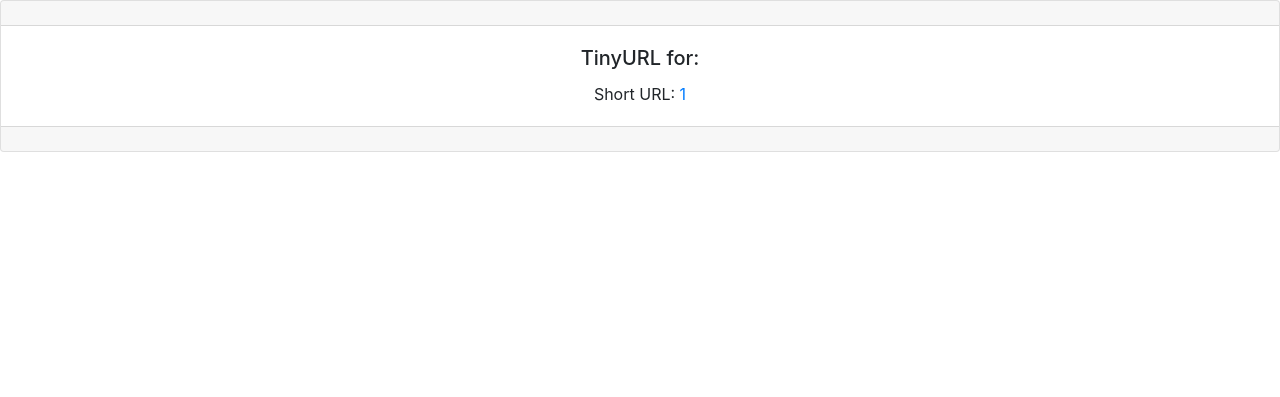
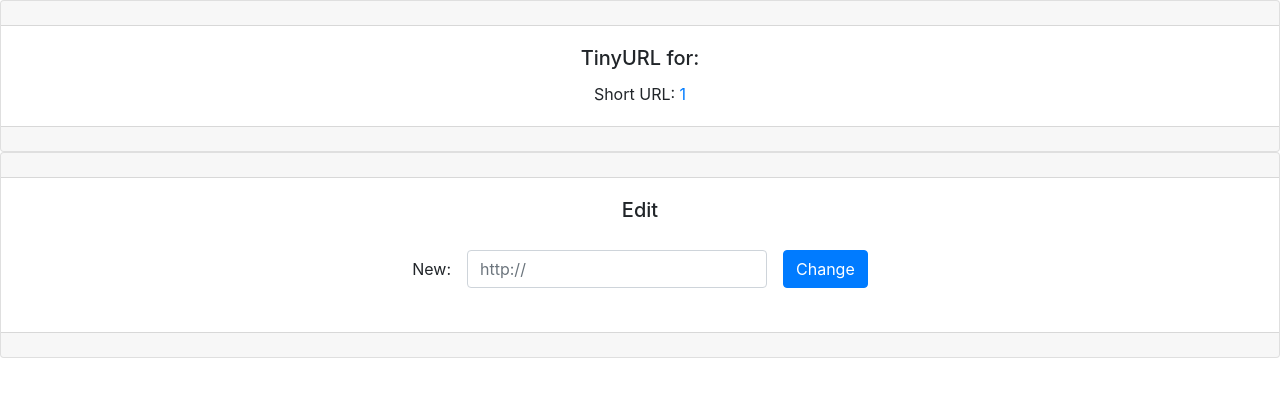
Before and after one commit to ebussiere/tinyapp, a Node server app: page /urls/1 in a window 1280 px wide. Shown: the part 56-453 px from the top of the page. Run offline with Node 20, Linux system fonts and the light colour scheme; some libraries are stand-ins or nearby versions.

Commit message:
added edit url function

```diff
--- a/express_server.js
+++ b/express_server.js
@@ -38,20 +38,38 @@ app.get("/urls/:shortURL", (req, res) => {
 });
 
 app.post("/urls", (req, res) => {
-  console.log(req.body);
+  //console.log(req.body);
   const shortURL = generateRandomString();
   urlDatabase[shortURL] = req.body["longURL"];  // Log the POST request body to the console
   res.redirect(`/urls/${shortURL}`);
   console.log(urlDatabase);         // Respond with 'Ok' (we will replace this)
 });
 
-app.get("/getdata", function(req, res) {
-  pullData().then(function(data) {
-    return filterByYear(data);
-  }).then(function(filteredData) {
-    res.json(filteredData);
-  });
+app.post("/urls/:shortURL/delete", (req, res) => {
+  delete urlDatabase[req.params.shortURL];
+  res.redirect(`/urls`);
+  console.log(urlDatabase);         // Respond with 'Ok' (we will replace this)
 });
+
+app.get("/urls/show/:shortURL", (req, res) => {
+  //urlDatabase[shortURL] = req.params.longURL;
+  res.redirect(`/urls/show/${req.params.shortURL}`);
+  //console.log(urlDatabase);         // Respond with 'Ok' (we will replace this)
+});
+
+app.post("/urls/:shortURL", (req, res) => {
+  urlDatabase[req.params.shortURL] = req.body.longURL;
+  res.redirect(`/urls`);
+  console.log(urlDatabase);         // Respond with 'Ok' (we will replace this)
+});
+
+// app.get("/getdata", function(req, res) {
+//   pullData().then(function(data) {
+//     return filterByYear(data);
+//   }).then(function(filteredData) {
+//     res.json(filteredData);
+//   });
+// });
 //Server running at port
 app.listen(PORT, () => {
   console.log(`Listening on Port: ${PORT}.`);
--- a/package.json
+++ b/package.json
@@ -4,7 +4,7 @@
   "description": "URL Shortener Project",
   "main": "express_server.js",
   "scripts": {
-    "nodemon": "nodemon -L"
+    "start": "nodemon -L"
   },
   "repository": {
     "type": "git",
--- a/views/urls_show.ejs
+++ b/views/urls_show.ejs
@@ -15,7 +15,23 @@
     <div class="card-header"></div>
     <div class="card-body">
       <h5 class="card-title">TinyURL for: <%= longURL %></h5>
-      <p class="card-text">Short URL: <a href="/u/<%= shortURL %>"><%= shortURL %></a></p>
+      <p class="card-text">Short URL: <a href="/urls/<%= shortURL %>"><%= shortURL %></a></p>
+    </div>
+    <div class="card-footer text-muted"></div>
+  </div>
+  <div class="card text-center">
+    <div class="card-header"></div>
+    <div class="card-body">
+      <h5 class="card-title">Edit</h5>
+      <div class="row text-center">
+        <form class="form-inline" style="margin: auto;" action="/urls/<%= shortURL %>" method="POST">
+          <div class="form-group mb-2">
+            <label for="longURL">New:</label>
+            <input class="form-control" type="text" name="longURL" placeholder="http://" style="width: 300px; margin: 1em">
+            <button type="submit" class="btn btn-primary">Change</button>
+          </div>
+        </form>
+      </div>
     </div>
     <div class="card-footer text-muted"></div>
   </div>
```
Also changed, not shown: views/urls_index.ejs (+13 -3 lines), 1 other file.
